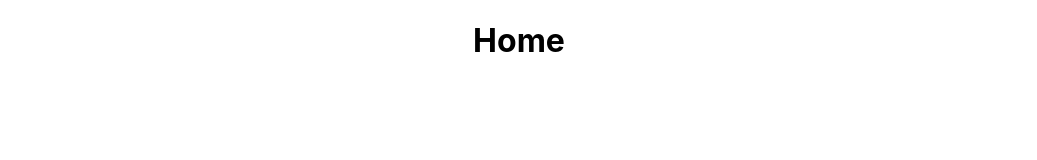
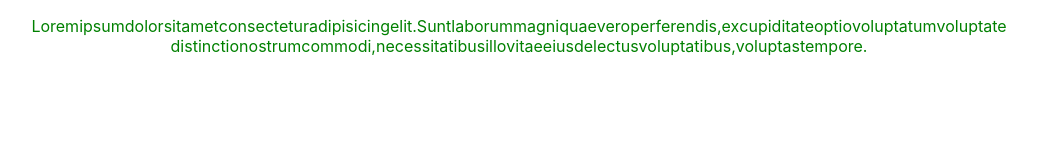
Before and after one commit to dev-k98/Type-Tool, a React app: page / in a window 1280 px wide. Shown: the whole page, without its empty margins (121-1158 px from the left). Built offline with nearby package versions, Linux system fonts and the light colour scheme.

Commit message:
Add: paragraph area

```diff
--- /dev/null
+++ b/src/builder/paraBuilder/index.js
@@ -0,0 +1,8 @@
+const ParagraphArray = () => {
+	const ipsem =
+		'Lorem ipsum dolor sit amet consectetur adipisicing elit. Sunt laborum magni quae vero perferendis, ex cupiditate optio voluptatum voluptate distinctio nostrum commodi, necessitatibus illo vitae eius delectus voluptatibus, voluptas tempore.';
+
+	return ipsem.split(' ');
+};
+
+export default ParagraphArray;
--- /dev/null
+++ b/src/components/paraBlock/blockStyles.css
@@ -0,0 +1,13 @@
+.para-container {
+	display: flex;
+	align-items: center;
+	justify-content: center;
+	flex-wrap: wrap;
+}
+
+.outer-container{
+	display: flex;
+	margin:0 auto ;
+	width: 80%;
+	padding: 1rem;
+}
--- /dev/null
+++ b/src/components/paraBlock/index.js
@@ -0,0 +1,36 @@
+import React, { createRef, useEffect } from 'react';
+
+import ParagraphArray from '../../builder/paraBuilder';
+
+import MapWord from './mapBlock';
+import './blockStyles.css';
+
+const ipsem = ParagraphArray();
+
+const ParagraphBlock = () => {
+	const containerRef = createRef();
+	useEffect(() => {
+		console.log(containerRef);
+	}, [containerRef]);
+
+	const handleClick = () => {
+		containerRef.current.addEventListener('onKeyDown', console.log('ran'));
+	};
+	return (
+		<div className="outer-container">
+			<div
+				className="para-container"
+				role="button"
+				ref={containerRef}
+				onClick={handleClick}
+				onKeyDown={handleClick}
+				tabIndex={0}>
+				{ipsem.map((word) => (
+					<MapWord word={word} key={word} />
+				))}
+			</div>
+		</div>
+	);
+};
+
+export default ParagraphBlock;
--- /dev/null
+++ b/src/components/paraBlock/mapBlock/index.js
@@ -0,0 +1,24 @@
+import PropTypes from 'prop-types';
+import React, { useState } from 'react';
+
+import './mapBlock.css';
+
+const MapWord = ({ word }) => {
+	const wordArray = word.split('');
+	const [check, setCheck] = useState(true);
+	return (
+		<div>
+			{wordArray.map((elem) => (
+				<span className={check ? 'correct' : 'incorrect'} key={Math.random() * 1000}>
+					{elem}
+				</span>
+			))}
+		</div>
+	);
+};
+
+MapWord.propTypes = {
+	word: PropTypes.string.isRequired,
+};
+
+export default MapWord;
--- /dev/null
+++ b/src/components/paraBlock/mapBlock/mapBlock.css
@@ -0,0 +1,6 @@
+.correct{
+	color:green
+}
+.incorrect{
+	color:red
+}
--- a/src/index.css
+++ b/src/index.css
@@ -1,13 +1,9 @@
 body {
-  margin: 0;
-  font-family: -apple-system, BlinkMacSystemFont, 'Segoe UI', 'Roboto', 'Oxygen',
-    'Ubuntu', 'Cantarell', 'Fira Sans', 'Droid Sans', 'Helvetica Neue',
-    sans-serif;
-  -webkit-font-smoothing: antialiased;
-  -moz-osx-font-smoothing: grayscale;
+	position: relative;
+	height: 100%;
+	margin: 0;
+	font-family: -apple-system, BlinkMacSystemFont, 'Segoe UI', 'Roboto', 'Oxygen', 'Ubuntu',
+		'Cantarell', 'Fira Sans', 'Droid Sans', 'Helvetica Neue', sans-serif;
+	-webkit-font-smoothing: antialiased;
+	-moz-osx-font-smoothing: grayscale;
 }
-
-code {
-  font-family: source-code-pro, Menlo, Monaco, Consolas, 'Courier New',
-    monospace;
-}
--- a/src/views/home/index.js
+++ b/src/views/home/index.js
@@ -1,11 +1,12 @@
 import React from 'react';
 
+import ParagraphBlock from '../../components/paraBlock';
 import './home.css';
 
 function App() {
 	return (
 		<div className="home">
-			<h1>Home</h1>
+			<ParagraphBlock />
 		</div>
 	);
 }
```
Also changed, not shown: src/components/button/index.js (added, +16 -0 lines).
